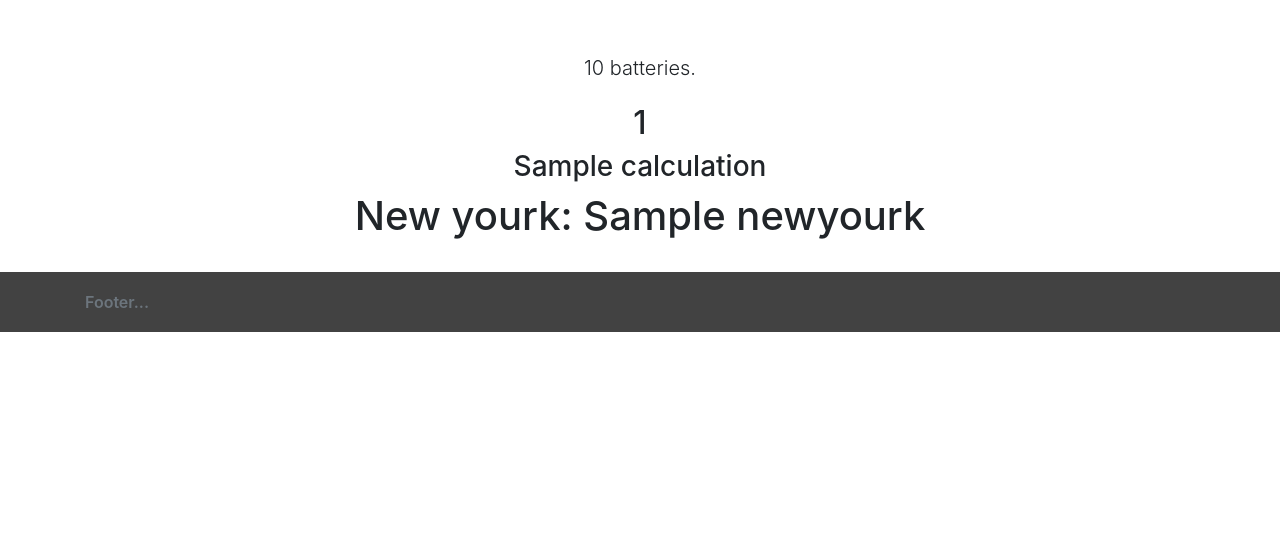
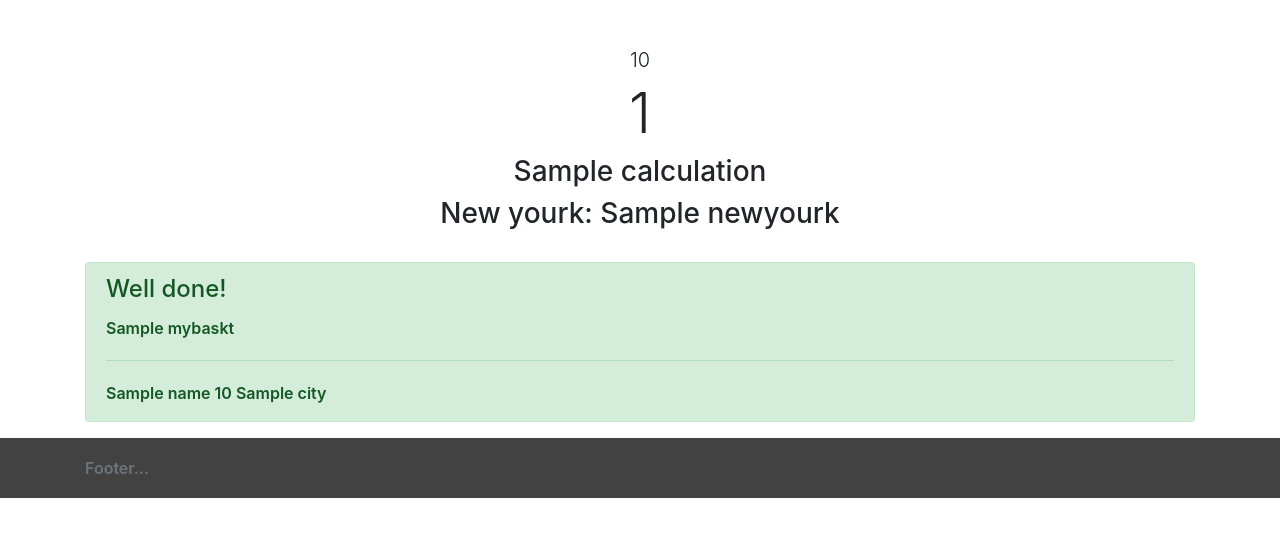
Before and after one commit to abdulwahed-mansour/demo, a Django app: template templates/pages/home.html in a window 1280 px wide. Shown: the part 66-603 px from the top of the page. Run offline with Django 3.2, Linux system fonts and the light colour scheme; the template is opened without the code that fills it: most values are stand-ins (such as "Sample title", 1, 10 or a date in 2020); some libraries are stand-ins or nearby versions.

Commit message:
json json

```diff
--- a/templates/pages/home.html
+++ b/templates/pages/home.html
@@ -6,9 +6,25 @@
 {% block content %}
 <div class="pricing-header px-3 py-3 pt-md-5 pb-md-4 mx-auto text-center">
 
-  <p class="lead">{{ local }} batteries.</p>
-  <h2>{{ number }}</h2>
+  <h3 class="lead">{{ local }}</h3>
+
+  <h1 class="display-4">{{ number }}</h1>
   <h3>{{ calculation }}</h3>
-  <h1> New yourk: {{ newyourk }}</h1>
+  <h3> New yourk: {{ newyourk }}</h3>
 </div>
+<div class="alert alert-success" role="alert">
+  <h4 class="alert-heading">Well done!</h4>
+  {% for i in mybaskt %}
+  {{i}}
+  <hr>
+  {% endfor %}
+
+  {{Name}}
+  {{Age}}
+  {{City}}
+
+</div>
+
+
+
 {% endblock content %}
```
